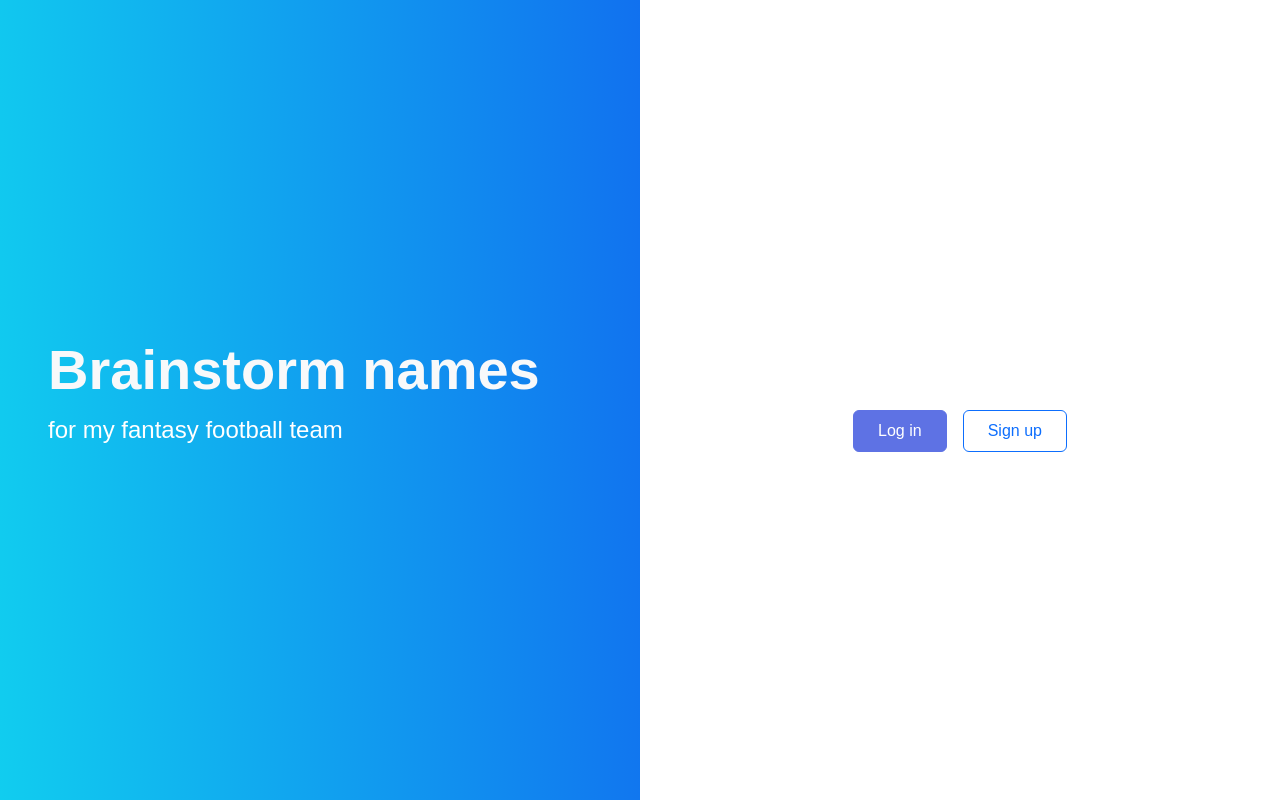
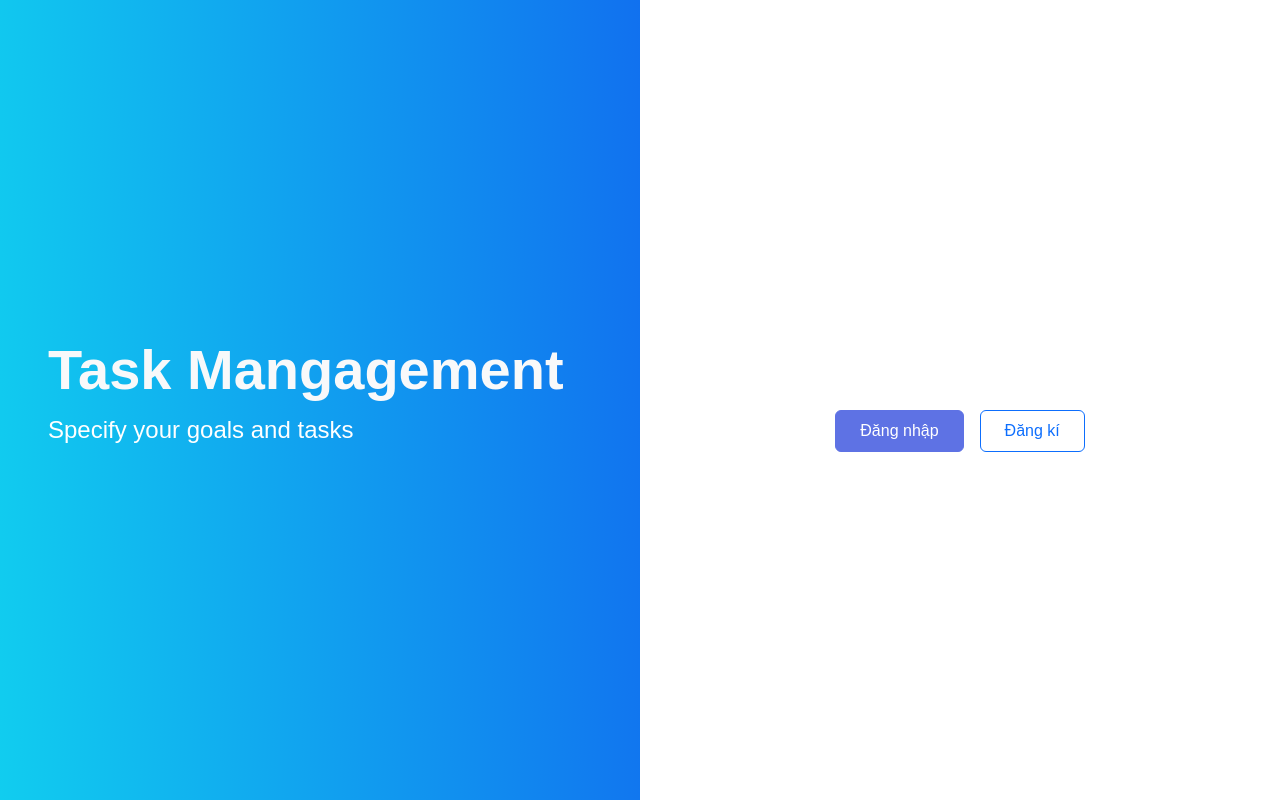
Before and after one commit to fsdbhasmndsa/FrontendTaskManger, a React (Create React App) app: page / in a window 1280 px wide. Built offline with nearby package versions, Linux system fonts and the light colour scheme.

Commit message:
sữa lại PrivateRoute "

```diff
--- a/src/User/views/Home.jsx
+++ b/src/User/views/Home.jsx
@@ -7,16 +7,16 @@ const Home = () => {
       <div className="row flex-grow-1">
         {/* Cột bên trái */}
         <div className="col-6 d-flex flex-column justify-content-center align-items-start p-5" style={{ background: `linear-gradient(87deg, #11cdef, #1171ef)`}}>
-          <h1 className="text-light fw-bold display-4">Brainstorm names</h1>
-          <p className="fs-4">for my fantasy football team</p>
+          <h1 className="text-light fw-bold display-4">Task Mangagement</h1>
+          <p className="fs-4">Specify your goals and tasks</p>
         </div>
 
         {/* Cột bên phải */}
         <div className="col-6 d-flex flex-column justify-content-center align-items-center bg-white">
           <h2 className="fw-bold mb-4">Get started</h2>
           <div>
-            <NavLink to={"/login"} className="btn btn-primary me-3 px-4 py-2">Log in</NavLink>
-            <NavLink to={"/register"} className="btn btn-outline-primary px-4 py-2">Sign up</NavLink>
+            <NavLink to={"/login"} className="btn btn-primary me-3 px-4 py-2 my-2">Đăng nhập</NavLink>
+            <NavLink to={"/register"} className="btn btn-outline-primary px-4 py-2 my-2">Đăng kí</NavLink>
           </div>
         </div>
       </div>
--- a/src/User/views/PrivateRoute.jsx
+++ b/src/User/views/PrivateRoute.jsx
@@ -1,25 +1,26 @@
 import React, { useEffect, useState } from 'react';
-import { Navigate } from 'react-router-dom';
+import { Navigate, useNavigate } from 'react-router-dom';
 
 const PrivateRoute = ({ element }) => {
-  const [isAuthenticated, setIsAuthenticated] = useState(null); // null: chưa xác định, true/false: đã xác định
+  const navigate = useNavigate();
 
+  const token = localStorage.getItem('Token') || null;
   useEffect(() => {
-    const token = localStorage.getItem('Token');
-    if (token) {
-      setIsAuthenticated(true); // Nếu có token, xác thực thành công
-    } else {
-      setIsAuthenticated(false); // Nếu không có token, xác thực thất bại
+
+    if (token == null) {
+      navigate("/login")
     }
-  }, []);
+  }, [token,navigate]);
 
-  if (isAuthenticated === null) {
-    // Chờ kiểm tra xác thực trước khi quyết định render
-    return <div>Loading...</div>;
-  }
 
-  // Điều hướng đến login nếu không xác thực
-  return isAuthenticated ? element : <Navigate to="/login" replace />;
+
+
+  if (token == null) {
+    return null; // Không render gì
+}
+
+
+ return element
 };
 
 export default PrivateRoute;
```
